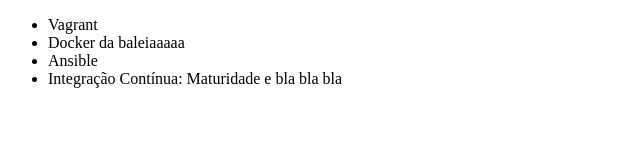
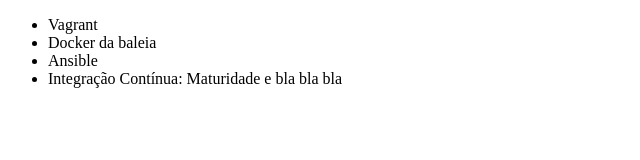
Before and after one commit to gra2202/curso-git-alura, a plain HTML site: page index.html in a window 1280 px wide. Shown: the full height of the page, 0-640 px from the left. Drawn offline with Linux system fonts and the light colour scheme.

Commit message:
correção da baleia

```diff
--- a/index.html
+++ b/index.html
@@ -7,7 +7,7 @@
 <body>
     <ul>
         <li>Vagrant</li>
-        <li>Docker da baleiaaaaa</li>
+        <li>Docker da baleia</li>
         <li>Ansible</li>
         <li>Integração Contínua: Maturidade e bla bla bla</li>
     </ul>
```
